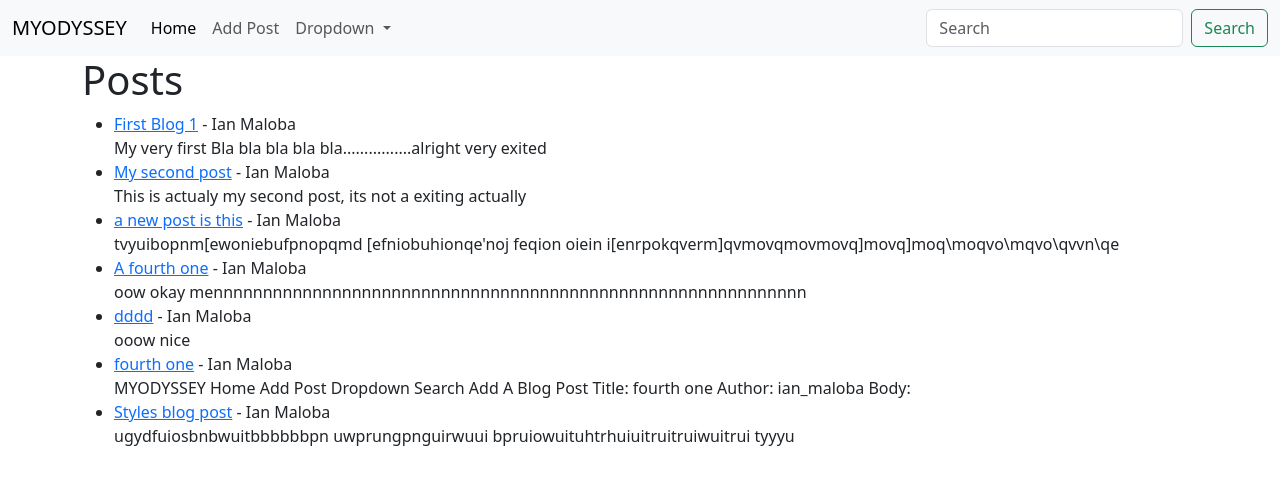
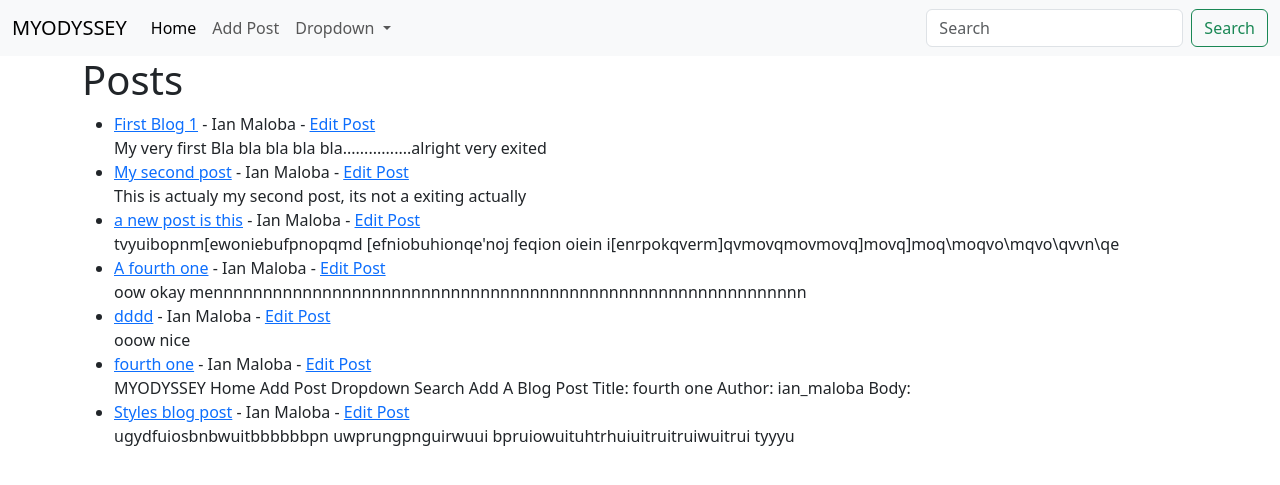
Before and after one commit to IanMalobaMwakha/Myodyssey, a Django app: page / in a window 1280 px wide. Shown: the top 485 px of the page. Run offline with Django 4.2, Linux system fonts and the light colour scheme; data comes from the database, SQL or seed files in the repository.

Commit message:
modified:   myodyssey/blog/templates/home.html

```diff
--- a/myodyssey/blog/templates/home.html
+++ b/myodyssey/blog/templates/home.html
@@ -6,7 +6,7 @@
         {% for post in object_list %}
             <li>
                 <a href="{% url 'article-detail' post.pk %}">{{ post.title }}</a> - {{ post.author.first_name }}
-                {{ post.author.last_name }}<br>
+                {{ post.author.last_name }} - <a href="{% url 'update_post' post.pk %}">Edit Post</a><br>
                 {{ post.body }}
             </li>
         {% endfor %}
```
